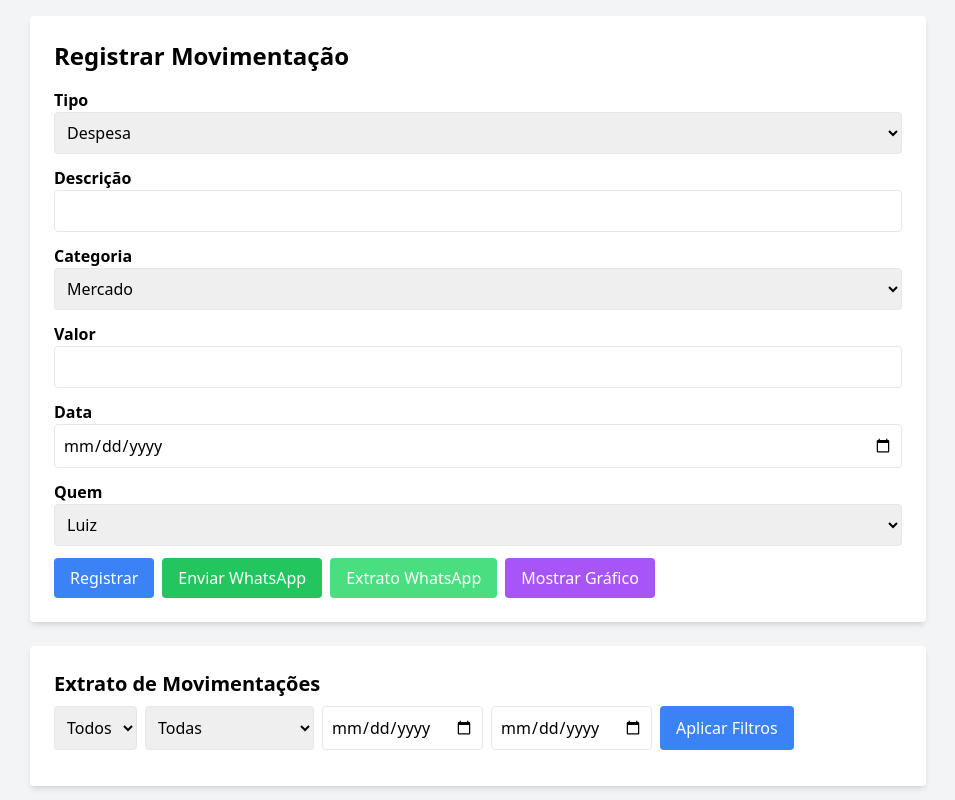
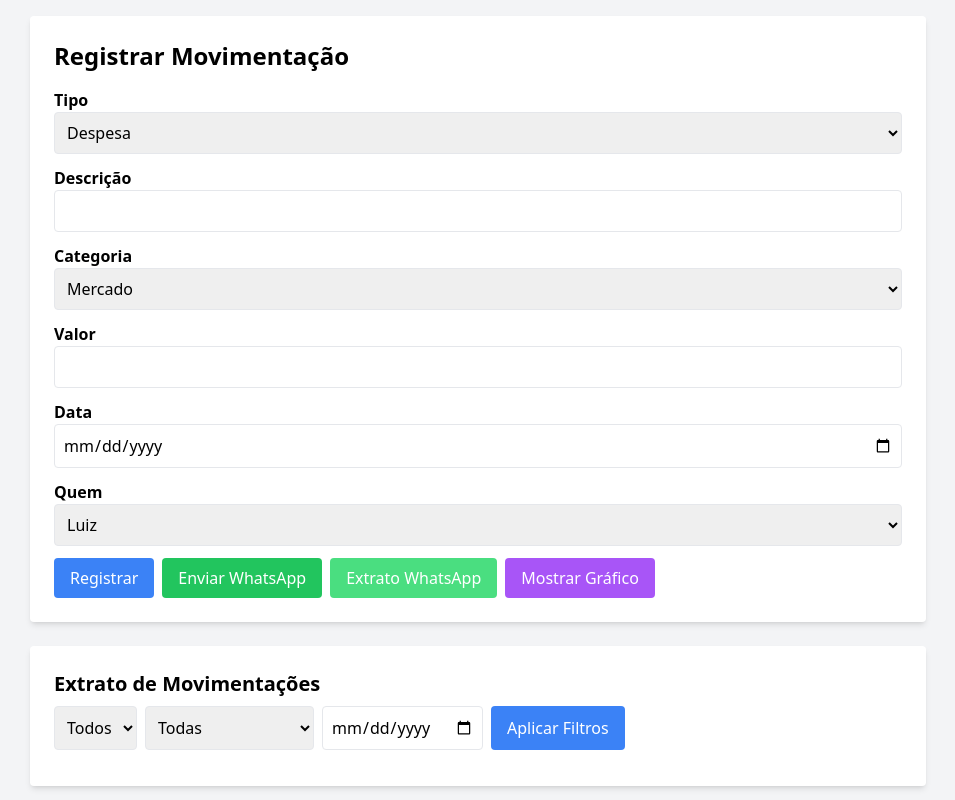
Before and after one commit to LuizzHSA/FINLIX, a plain HTML site: page index.html in a window 1280 px wide. Shown: the top 800 px of the page, without its empty margins (162-1117 px from the left). Drawn offline with nearby package versions, Linux system fonts and the light colour scheme; no server answers.

Commit message:
data arrumada

```diff
--- a/index.html
+++ b/index.html
@@ -145,8 +145,7 @@
                     <option value="Aluguel">Aluguel</option>
                     <option value="Contas">Contas</option>
                 </select>
-                <input type="date" id="filtro-data-inicio" class="border rounded p-2">
-                <input type="date" id="filtro-data-fim" class="border rounded p-2">
+                <input type="date" id="filtro-data" class="border rounded p-2">
                 <button id="aplicar-filtros"
                     class="bg-blue-500 text-white px-4 py-2 rounded hover:bg-blue-600 transition">Aplicar
                     Filtros</button>
```
